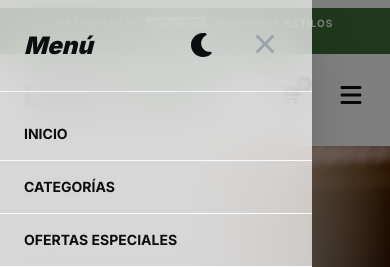
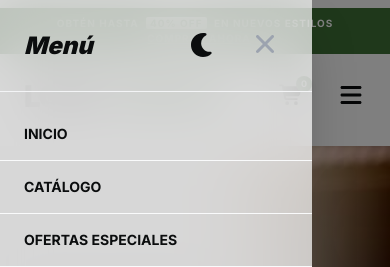
Before and after one commit to checho420/logo-energy, a React (Vite) app: page / in a window 390 px wide. Both pictures are taken after a click on the button 351 px from the left and 96 px from the top of the page. Shown: the top 267 px of the page. Built offline with nearby package versions, Linux system fonts and the light colour scheme.

Commit message:
feat: implement responsive Navbar component with theme toggling and navigation functionality

```diff
--- a/src/components/Navbar.jsx
+++ b/src/components/Navbar.jsx
@@ -47,7 +47,7 @@ const Navbar = () => {
         ]
         : [
             { label: 'Inicio', path: '/' },
-            { label: 'Categorías', path: '/catalog' },
+            { label: 'Catálogo', path: '/catalog' },
             { label: 'Ofertas Especiales', path: '/catalog' }
         ];
 
@@ -171,9 +171,9 @@ const Navbar = () => {
             {/* Bottom Nav Menu - Hidden as per request for unified hamburger experience */}
             <div className="hidden border-t border-brand-charcoal/5 dark:border-white/5 bg-transparent">
                 <nav className="container mx-auto px-6 flex justify-center space-x-10 py-4">
-                    {navItems.map(item => (
+                    {navItems.map((item, idx) => (
                         <Link
-                            key={item.path}
+                            key={`${item.path}-${idx}`}
                             to={item.path}
                             className={`text-[11px] font-bold uppercase tracking-widest text-brand-charcoal dark:text-brand-cream hover:text-brand-green transition-colors ${location.pathname === item.path ? 'text-brand-green' : ''}`}
                         >
@@ -229,9 +229,9 @@ const Navbar = () => {
                             </div>
                         </div>
                         <div className="flex flex-col py-4">
-                            {navItems.map(item => (
+                            {navItems.map((item, idx) => (
                                 <Link
-                                    key={item.path}
+                                    key={`${item.path}-${idx}`}
                                     to={item.path}
                                     onClick={() => setIsMenuOpen(false)}
                                     className="px-6 py-4 border-b border-gray-50 dark:border-white/5 text-sm font-bold uppercase text-brand-charcoal dark:text-brand-cream hover:text-brand-green flex items-center justify-between group transition-all"
```
